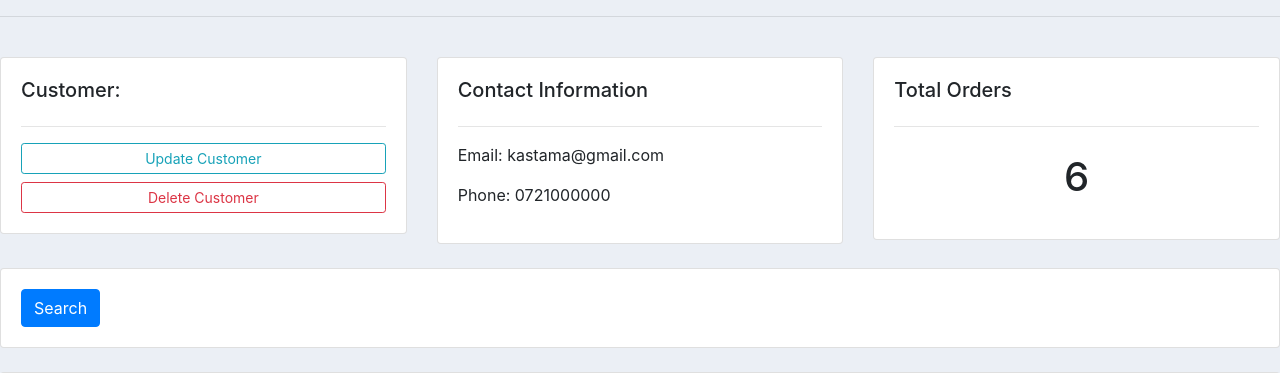
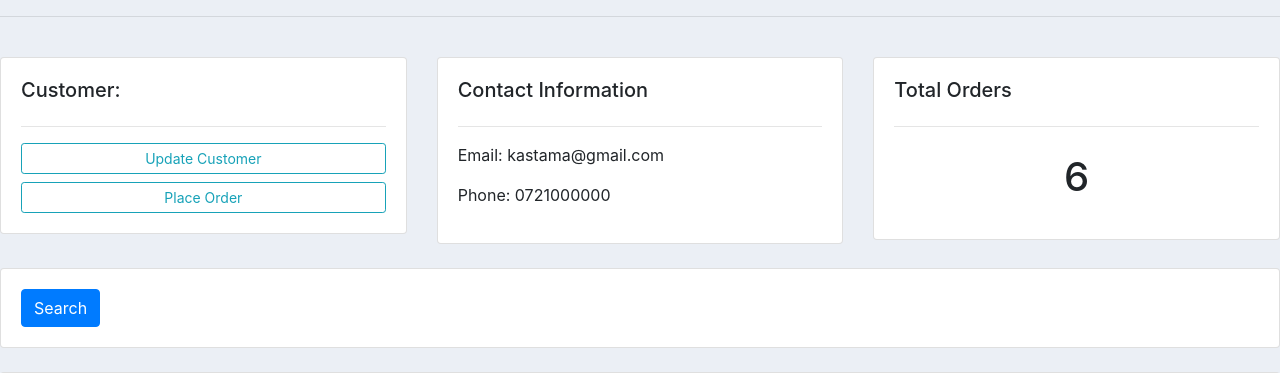
Before and after one commit to booorayan/crm, a Django app: page /customer/1/ in a window 1280 px wide. Shown: the part 129-502 px from the top of the page. Run offline with Django 4.2, Linux system fonts and the light colour scheme; data comes from the database, SQL or seed files in the repository; both versions use the stored data as it was after the commit.

Commit message:
formsets

```diff
--- a/accounts/urls.py
+++ b/accounts/urls.py
@@ -6,7 +6,7 @@ urlpatterns = [
     path('', views.home, name='home'),
     path('products/', views.products, name='products'),
     path('customer/<str:pk>/', views.customer, name='customer'),
-    path('create_order/', views.createOrder, name='create_order'),
+    path('create_order/<str:pk>', views.createOrder, name='create_order'),
     path('update_order/<str:pk>', views.updateOrder, name='update_order'),
     path('delete_order/<str:pk>', views.deleteOrder, name='delete_order'),
 ]
--- a/accounts/views.py
+++ b/accounts/views.py
@@ -1,5 +1,6 @@
 from django.shortcuts import render, redirect
 from django.http import HttpResponse
+from django.forms import inlineformset_factory
 from .models import *
 from .forms import *
 
@@ -39,15 +40,19 @@ def customer(request, pk):
     return render(request, 'customer.html', context)
 
 
-def createOrder(request):
-    form = OrderForm()
+def createOrder(request, pk):
+    OrderFormSet = inlineformset_factory(Customer, Order, fields=('product', 'status'), extra=7)
+    customer = Customer.objects.get(id=pk)
+    # form = OrderForm(initial={'customer': customer})
+    formset = OrderFormSet(queryset=Order.objects.none(), instance=customer)
     if request.method == 'POST':
-        form = OrderForm(request.POST)
-        if form.is_valid():
-            form.save()
+        # form = OrderForm(request.POST)
+        formset = OrderFormSet(request.POST, instance=customer)
+        if formset.is_valid():
+            formset.save()
             return redirect('/')
 
-    context = {'form': form}
+    context = {'formset': formset}
 
     return render(request, 'order_form.html', context)
 
--- a/templates/customer.html
+++ b/templates/customer.html
@@ -9,7 +9,7 @@
                 <h5>Customer:</h5>
                 <hr>
                 <a class="btn btn-outline-info btn-sm btn-block" href="">Update Customer</a>
-                <a class="btn btn-outline-danger btn-sm btn-block" href="">Delete Customer</a>
+                <a class="btn btn-outline-info btn-sm btn-block" href="{% url 'create_order' customer.id %}">Place Order</a>
             </div>
         </div>
 
--- a/templates/dashboard.html
+++ b/templates/dashboard.html
@@ -38,7 +38,7 @@
         <h5>Last Orders</h5>
         <hr>
         <div class="card card-body">
-            <a class="btn btn-primary btn-sm btn-block" href="{% url 'create_order' %}">Create Order</a>
+{#            <a class="btn btn-primary btn-sm btn-block" href="{% url 'create_order' %}">Create Order</a>#}
             <table class="table table-sm">
                 <tr>
                     <th>Product</th>
```
Also changed, not shown: templates/order_form.html (+9 -1 lines), db.sqlite3.
